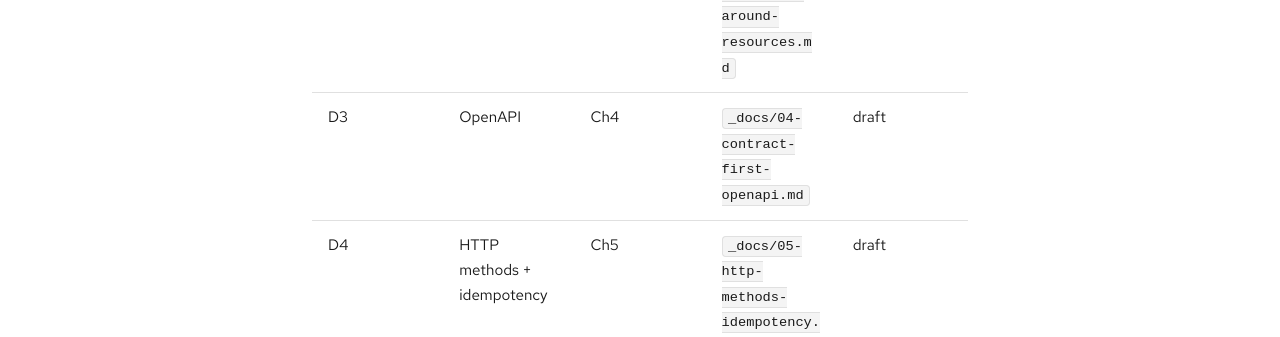
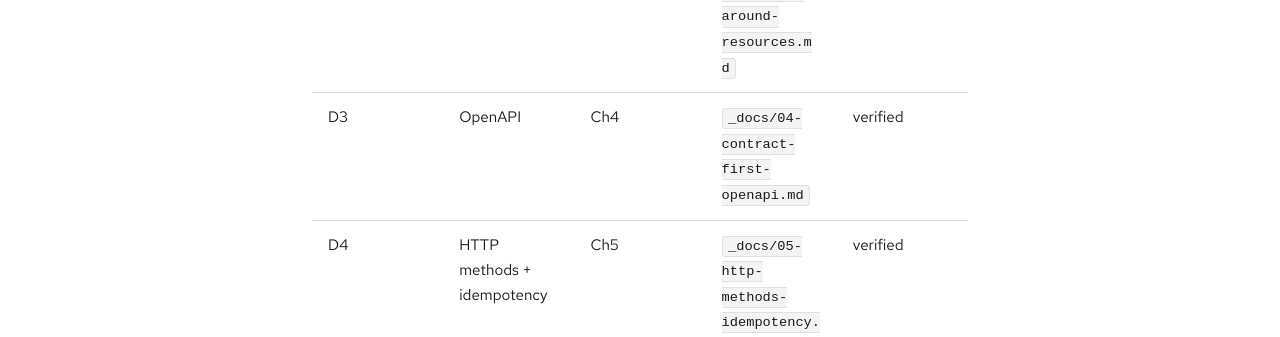
Before and after one commit to patterncatalyst/api-patterns-and-practices-rest, a Jekyll site: the page built from _plans/coverage-matrix.md, in a window 1280 px wide and 900 px high, scrolled down 755 px. Shown: the part 153-490 px from the top of the window. Built offline with Jekyll 4.4.1, drawn with Linux system fonts in a browser that asks for light colours; some web fonts are replaced; some of the changed text lies outside the part shown.

Commit message:
docs(r01): flip hands-on Ch0/4/5 to verified (CI green, both stacks)
contracts workflow green on docs/r01-content: examples job ran all three
verify.sh (Ch0/Ch4/Ch5) with both Quarkus and FastAPI against the contract in
~2m10s. Concept chapters Ch1/2/3 stay draft.

```diff
--- a/_plans/coverage-matrix.md
+++ b/_plans/coverage-matrix.md
@@ -21,8 +21,8 @@
 |---|---|---|---|---|
 | D1 | APIs & patterns | Ch1 | `_docs/01-apis-and-patterns.md` | draft |
 | D2 | Resource design | Ch3 | `_docs/03-designing-around-resources.md` | draft |
-| D3 | OpenAPI | Ch4 | `_docs/04-contract-first-openapi.md` | draft |
-| D4 | HTTP methods + idempotency | Ch5 | `_docs/05-http-methods-idempotency.md` | draft |
+| D3 | OpenAPI | Ch4 | `_docs/04-contract-first-openapi.md` | verified |
+| D4 | HTTP methods + idempotency | Ch5 | `_docs/05-http-methods-idempotency.md` | verified |
 | D5 | HTTP semantics | Ch6 | `_docs/06-content-negotiation-status-codes.md` | planned |
 | D6 | JSON Patch vs Merge Patch | Ch7 | `_docs/07-partial-updates.md` | planned |
 | D7 | Filtering & pagination | Ch8 | `_docs/08-filtering-projection-pagination.md` | planned |
@@ -61,12 +61,12 @@
 
 | Ch | File | Part | Status |
 |---|---|---|---|
-| 0 | `_docs/00-prerequisites-and-the-lab.md` | Part 0 | draft |
+| 0 | `_docs/00-prerequisites-and-the-lab.md` | Part 0 | verified |
 | 1 | `_docs/01-apis-and-patterns.md` | Part 1 | draft |
 | 2 | `_docs/02-api-decision-framework.md` | Part 1 | draft |
 | 3 | `_docs/03-designing-around-resources.md` | Part 2 | draft |
-| 4 | `_docs/04-contract-first-openapi.md` | Part 2 | draft |
-| 5 | `_docs/05-http-methods-idempotency.md` | Part 2 | draft |
+| 4 | `_docs/04-contract-first-openapi.md` | Part 2 | verified |
+| 5 | `_docs/05-http-methods-idempotency.md` | Part 2 | verified |
 | 6 | `_docs/06-content-negotiation-status-codes.md` | Part 3 | planned |
 | 7 | `_docs/07-partial-updates.md` | Part 3 | planned |
 | 8 | `_docs/08-filtering-projection-pagination.md` | Part 4 | planned |
```
